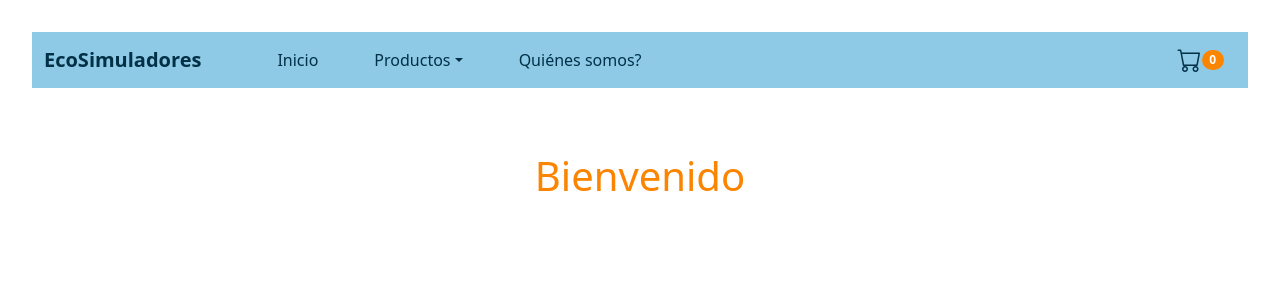
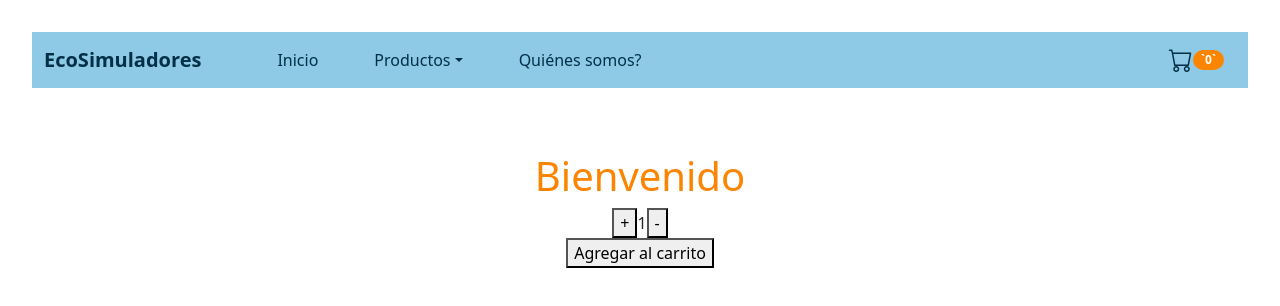
Before and after one commit to lararollan/PreEntrega1Rollan, a React (Vite) app: page / in a window 1280 px wide. Shown: the top 306 px of the page. Built offline with nearby package versions, Linux system fonts and the light colour scheme.

Commit message:
ItemCount

```diff
--- a/src/App.jsx
+++ b/src/App.jsx
@@ -1,6 +1,7 @@
 import "./App.css";
 import ItemListContainer from "./components/ItemListContainer/ItemListContainer";
 import Navbar from "./components/Navbar/Navbar";
+
 
 function App() {
   const greeting = "Bienvenido"
@@ -8,6 +9,7 @@ function App() {
     <>
     <Navbar />
     <ItemListContainer greeting={greeting} />
+
     </>
   )
 }
--- /dev/null
+++ b/src/components/ItemCount/ItemCount.jsx
@@ -0,0 +1,51 @@
+import { useState } from "react";
+
+const ItemCount = () => {
+    const stock = 3;
+    const initial = 1
+    const [count, setCount] = useState(initial);
+
+    const handleAdd = () => {
+        if (count >= stock) {
+            return;
+        } else {
+            setCount(count+1);
+        }
+        }
+
+    const handleSubstract = () => {
+        if (count <= 1) {
+            return;
+        } else {
+            setCount(count - 1);
+        }
+    }
+
+    const onAdd = (count) => {
+        if (count <= stock){
+            console.log(count)
+        } else{
+            return;
+        }
+
+    }
+
+    return(
+
+        <>
+
+        <div>
+            <button onClick={() => handleAdd()}>+</button>
+            <span>{count}</span>
+            <button onClick={() => handleSubstract()}>-</button>
+        </div>
+        <div>
+            <button onClick={() => onAdd(count)}>Agregar al carrito</button>
+        </div>
+
+        </>
+         );
+    }
+
+
+  export default ItemCount;
--- a/src/components/ItemListContainer/ItemListContainer.jsx
+++ b/src/components/ItemListContainer/ItemListContainer.jsx
@@ -1,9 +1,11 @@
 import './ItemListContainer.css';
+import ItemCount from '../ItemCount/ItemCount';
 
 const ItemListContainer = ({ greeting }) => {
   return (
     <>
       <h1 id='greeting'>{greeting}</h1>
+      <ItemCount/>
     </>
   );
 }
--- a/src/components/Navbar/Navbar.jsx
+++ b/src/components/Navbar/Navbar.jsx
@@ -1,5 +1,6 @@
 import "./Navbar.css";
 import 'bootstrap-icons/font/bootstrap-icons.css';
+
 
 
 const Navbar = () => {
@@ -40,7 +41,7 @@ const Navbar = () => {
 
       </ul>
       <i className="bi bi-cart cartIcon"  ></i>
-      <span className="number-icon badge rounded-pill">0</span>
+      <span className="number-icon badge rounded-pill">`0`</span>
 
     </div>
   </div>
```
